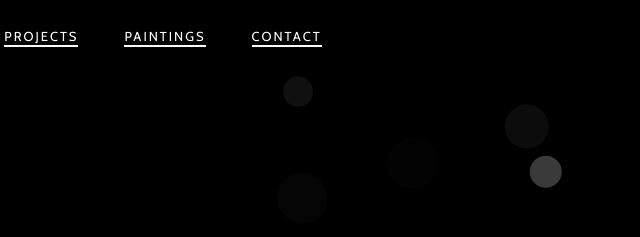
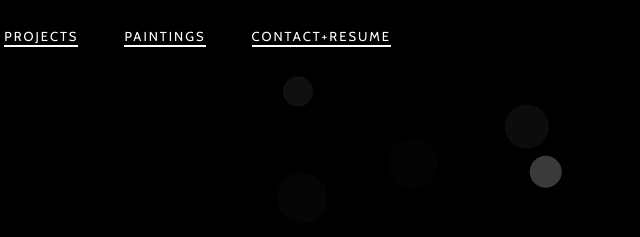
Before and after one commit to rangaran/niyatha.github.io, a plain HTML site: page index.html in a window 1280 px wide. Shown: the top 237 px of the page, 196-836 px from the left. Drawn offline with nearby package versions, Linux system fonts and the light colour scheme; a web font is replaced by a local one.

Commit message:
Update index.html

```diff
--- a/index.html
+++ b/index.html
@@ -117,7 +117,7 @@
                 </li>
 
                 <li class="nav-item">
-                    <a href="#contact" class="nav-link active">Contact</a>
+                    <a href="#contact" class="nav-link active">Contact+Resume</a>
                 </li>
 
             </ul>
```
